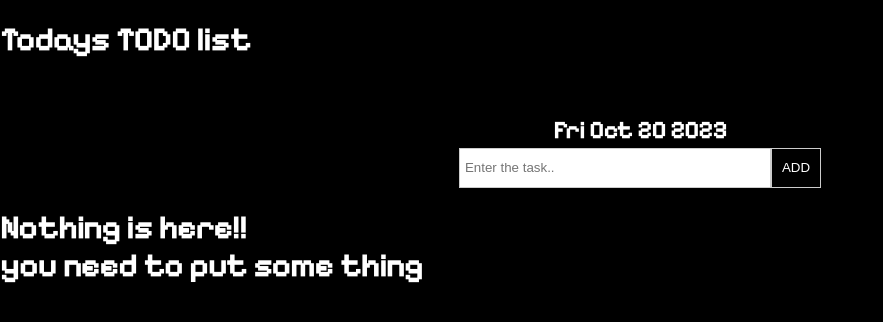
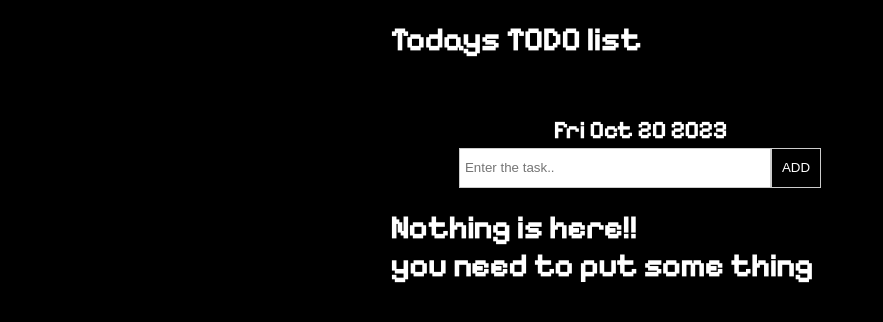
Before and after one commit to Amaanku/codealpha_task-TODOLIST, a plain HTML site: page index.html in a window 1280 px wide. Shown: the whole page, without its empty margins (0-883 px from the left). Drawn offline with Linux system fonts and the light colour scheme; a web font is replaced by a local one.

Commit message:
Update style.css

```diff
--- a/style.css
+++ b/style.css
@@ -9,10 +9,10 @@ body {
   color: #fff;
 }
 main {
+  width: 500px;
   margin: 0 auto;
-  width: 450px:
-  padding: 10px;
 }
+
 .inputheader {
   display: -webkit-box;
   display: -ms-flexbox;
```
